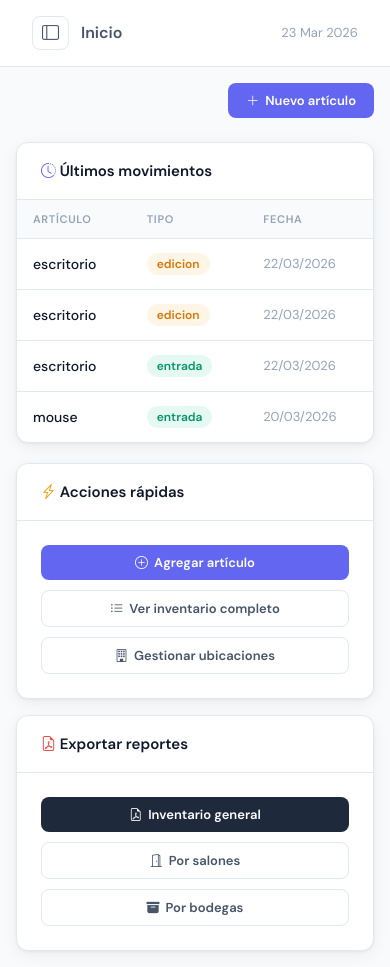
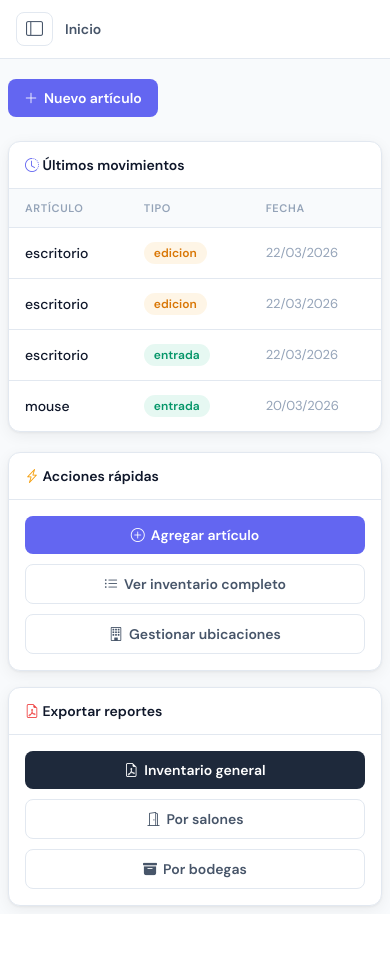
Before and after one commit to victorgarciamh/inventario-escolar-mariano, a Flask app: page /inventario/ in a window 390 px wide. After the commit the page ends 912 px from the top, so only its background shows below. Run offline with Flask 3, Linux system fonts and the light colour scheme; a user stored in the database is signed in.

Commit message:
responsive movil

```diff
--- a/web/templates/base.html
+++ b/web/templates/base.html
@@ -381,14 +381,6 @@
         }
         .export-bar span { font-size: 12px; font-weight: 600; color: var(--text-3); text-transform: uppercase; letter-spacing: .06em; margin-right: 4px; }
 
-        /* ── RESPONSIVE ── */
-        @media (max-width: 768px) {
-            .sidebar { transform: translateX(-100%); }
-            .main { margin-left: 0; }
-            .page-content { padding: 16px; }
-            .grid-2, .grid-3 { grid-template-columns: 1fr; }
-        }
-
         /* ── SIDEBAR TOGGLE ── */
         body.sidebar-collapsed .sidebar { transform: translateX(-100%); }
         body.sidebar-collapsed .main { margin-left: 0; }
@@ -405,6 +397,62 @@
         .btn-toggle-sidebar:hover {
             background: var(--surface-3); color: var(--accent);
             border-color: var(--accent);
+        }
+
+        /* ── OVERLAY MÓVIL ── */
+        .sidebar-overlay {
+            display: none;
+            position: fixed; inset: 0;
+            background: rgba(0,0,0,.5);
+            z-index: 99;
+            backdrop-filter: blur(2px);
+        }
+        .sidebar-overlay.active { display: block; }
+
+        /* ── RESPONSIVE ── */
+        @media (max-width: 768px) {
+            /* Sidebar oculto por defecto en móvil */
+            .sidebar { transform: translateX(-100%); }
+            .main { margin-left: 0 !important; }
+            .page-content { padding: 12px; }
+            .grid-2, .grid-3 { grid-template-columns: 1fr; }
+
+            /* Sidebar visible cuando está abierto en móvil */
+            body.mobile-sidebar-open .sidebar { transform: translateX(0); }
+
+            /* Topbar más compacto */
+            .topbar { padding: 12px 16px; }
+            .topbar-title { font-size: 14px; }
+
+            /* Page header en móvil */
+            .page-header {
+                flex-direction: column;
+                align-items: flex-start;
+                gap: 12px;
+            }
+            .page-header h2 { font-size: 18px; }
+
+            /* Cards sin padding extra */
+            .card-body { padding: 16px; }
+            .card-header { padding: 14px 16px; font-size: 14px; }
+
+            /* Botones más grandes para touch */
+            .btn { padding: 10px 16px; font-size: 14px; }
+            .btn-sm { padding: 8px 12px; font-size: 13px; }
+
+            /* Ocultar fecha en topbar */
+            .topbar > span { display: none; }
+
+            /* Formularios full width */
+            .form-control, .form-select { font-size: 16px; } /* evita zoom en iOS */
+
+            /* Tablas con scroll horizontal */
+            .table-responsive-wrapper { overflow-x: auto; -webkit-overflow-scrolling: touch; }
+        }
+
+        @media (max-width: 480px) {
+            .page-content { padding: 8px; }
+            .sidebar-logo h1 { font-size: 13px; }
         }
 
         /* ── ANIMATIONS ── */
@@ -465,6 +513,8 @@
         </div>
     </div>
 </aside>
+<!-- Overlay para cerrar sidebar en móvil -->
+<div class="sidebar-overlay" id="sidebar-overlay" onclick="cerrarSidebarMovil()"></div>
 {% endif %}
 
 <main class="main">
@@ -497,18 +547,49 @@
 </main>
 
 <script>
+const esMovil = () => window.innerWidth <= 768;
+
 function toggleSidebar() {
-    const collapsed = document.body.classList.toggle('sidebar-collapsed');
-    const icon = document.getElementById('sidebar-icon');
-    icon.className = collapsed ? 'bi bi-layout-sidebar-reverse' : 'bi bi-layout-sidebar';
-    localStorage.setItem('sidebar-collapsed', collapsed);
+    if (esMovil()) {
+        // En móvil: abrir/cerrar con overlay
+        const abierto = document.body.classList.toggle('mobile-sidebar-open');
+        const overlay = document.getElementById('sidebar-overlay');
+        if (overlay) overlay.classList.toggle('active', abierto);
+    } else {
+        // En desktop: colapsar/expandir
+        const collapsed = document.body.classList.toggle('sidebar-collapsed');
+        const icon = document.getElementById('sidebar-icon');
+        if (icon) icon.className = collapsed ? 'bi bi-layout-sidebar-reverse' : 'bi bi-layout-sidebar';
+        localStorage.setItem('sidebar-collapsed', collapsed);
+    }
 }
-// Restaurar estado al cargar
-if (localStorage.getItem('sidebar-collapsed') === 'true') {
+
+function cerrarSidebarMovil() {
+    document.body.classList.remove('mobile-sidebar-open');
+    const overlay = document.getElementById('sidebar-overlay');
+    if (overlay) overlay.classList.remove('active');
+}
+
+// Cerrar sidebar móvil al navegar
+document.querySelectorAll('.nav-item').forEach(function(link) {
+    link.addEventListener('click', function() {
+        if (esMovil()) cerrarSidebarMovil();
+    });
+});
+
+// Restaurar estado desktop al cargar
+if (!esMovil() && localStorage.getItem('sidebar-collapsed') === 'true') {
     document.body.classList.add('sidebar-collapsed');
     const icon = document.getElementById('sidebar-icon');
     if (icon) icon.className = 'bi bi-layout-sidebar-reverse';
 }
+
+// Ajustar al cambiar tamaño de pantalla
+window.addEventListener('resize', function() {
+    if (!esMovil()) {
+        cerrarSidebarMovil();
+    }
+});
 </script>
 </body>
 </html>
--- a/web/templates/inventario/articulos.html
+++ b/web/templates/inventario/articulos.html
@@ -220,7 +220,7 @@
         <input type="hidden" name="_filtro_tipo"      value="{{ filtro_tipo }}">
         <input type="hidden" name="_filtro_estado"    value="{{ filtro_estado }}">
 
-        <div style="overflow-x:auto;">
+        <div class="table-responsive-wrapper" style="overflow-x:auto;-webkit-overflow-scrolling:touch;">
         <table style="width:100%;border-collapse:collapse;font-size:13px;min-width:1100px;">
             <thead>
                 <tr style="background:#1e293b;color:white;">
```
